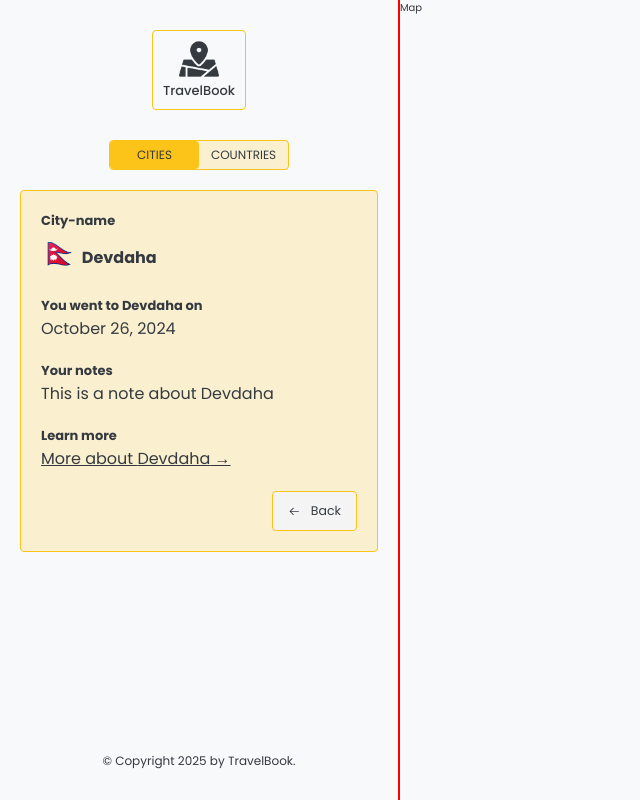
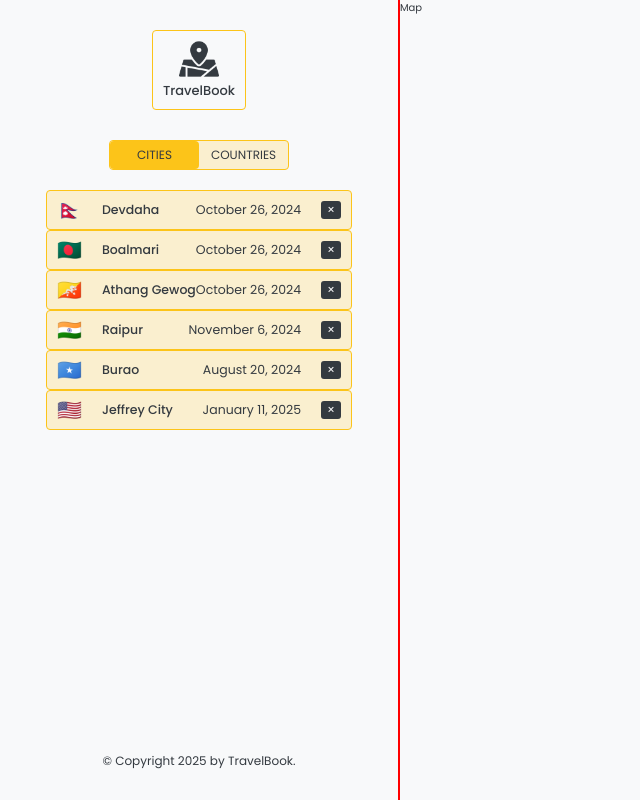
Before and after one commit to Bablubamaniya/react-travel-book-main, a React (Vite) app: page /app in a window 1280 px wide. Shown: the whole page, without its empty margins (0-640 px from the left). Built offline with nearby package versions, Linux system fonts and the light colour scheme; a web font is replaced by a local one.

Commit message:
css done

```diff
--- /dev/null
+++ b/src/components/CityItem.jsx
@@ -0,0 +1,19 @@
+import { formatDate } from "../helper";
+import styles from "../styles/cityItem.module.css";
+
+function CityItem({ city }) {
+    const { cityName, emoji, date, id, position } = city;
+
+    return (
+        <li>
+            <div className={styles.cityItem}>
+                <span className={styles.emoji}>{emoji}</span>
+                <h3 className={styles.cityName}>{cityName}</h3>
+                <time className={styles.time}>{formatDate(date)}</time>
+                <button className={styles.deleteBtn}>&times;</button>
+            </div>
+        </li>
+    );
+}
+
+export default CityItem;
--- a/src/components/SideBar.jsx
+++ b/src/components/SideBar.jsx
@@ -2,15 +2,17 @@
 import style from "../styles/SideBar.module.css";
 import LogoBox from "./LogoBox";
 import AppNav from "./AppNav";
-import City from "./City";
+// import City from "./City";
 import Footer from "./Footer";
+import CityList from "./CityList";
+// import AddCityForm from "./AddCityForm";
 function SideBar() {
     return (
         <div className={style.sideBar}>
             <LogoBox />
             <AppNav />
-            {/* <CityList /> */}
-            <City />
+            <CityList />
+            {/* <City /> */}
             {/* <AddCityForm /> */}
             <Footer />
         </div>
--- a/src/pages/LoginPage.jsx
+++ b/src/pages/LoginPage.jsx
@@ -8,11 +8,14 @@ function LoginPage() {
             <Nav />
             <main className={style.loginSection}>
                 <div>
+                    <div className={style.imageContainer}>
                     <img
-                        className={style.loginImage}
+                        // className={style.loginImage}
                         src="./login.jpg"
                         alt="loading.."
                     />
+                    </div>
+
                     <div className={style.formContainer}>
                         <div className="logoBox">
                             <Logo /> <span>TravelBook</span>
--- /dev/null
+++ b/src/styles/CityItem.module.css
@@ -0,0 +1,36 @@
+.cityItem {
+    display: flex;
+    font-size: 1.25rem;
+    background-color: var(--color-main-yellow-faded);
+    align-items: center;
+    padding: 0.4rem 1rem;
+    border-radius: var(--radius-sm);
+    border: 1px solid var(--color-main-yellow);
+}
+
+.cityItem:hover {
+    opacity: 0.9;
+    background-color: var(--color-main-yellow);
+}
+
+.emoji {
+    font-size: 2rem;
+}
+
+.cityName {
+    margin-left: 2rem;
+    margin-right: auto;
+    font-weight: 500;
+}
+
+.time {
+    margin-right: 2rem;
+}
+
+.deleteBtn {
+    background-color: var(--color-black);
+    color: var(--color-white);
+    min-height: 1rem;
+    min-width: 2rem;
+    border-radius: 0.3rem;
+}
--- a/src/styles/login.module.css
+++ b/src/styles/login.module.css
@@ -12,15 +12,20 @@
 }
 
 .loginPage .loginSection > div {
+    width: 70%;
     display: flex;
-    width: 70%;
     overflow: hidden;
     border-radius: 0.5rem;
     margin: 0 auto;
 }
 
-.loginImage {
+.imageContainer {
     width: 100%;
+}
+
+.imageContainer img {
+    width: 100%;
+    height: 100%;
     object-fit: cover;
 }
 
@@ -53,6 +58,7 @@
 
 .formContainer form {
     width: 100%;
+    margin-top: 1.5rem;
 }
 
 .formContainer form button {
@@ -63,5 +69,5 @@
 }
 
 .formContainer form button:hover {
-    background-color: var(--color-main-yellow2);
+    background-color: var(--color-main-yellow);
 }
```
Also changed, not shown: src/components/AddCityForm.jsx (+29 -0 lines), src/components/AppCityForm.jsx (deleted, +0 -29 lines), src/styles/AddCityForm.module.css (renamed from src/styles/AppCityForm.module.css), src/styles/Login.page.module.css (deleted), src/styles/LoginForm.module.css (deleted), src/styles/Pricing.page.module.css (deleted), src/styles/Product.page.module.css (deleted).
